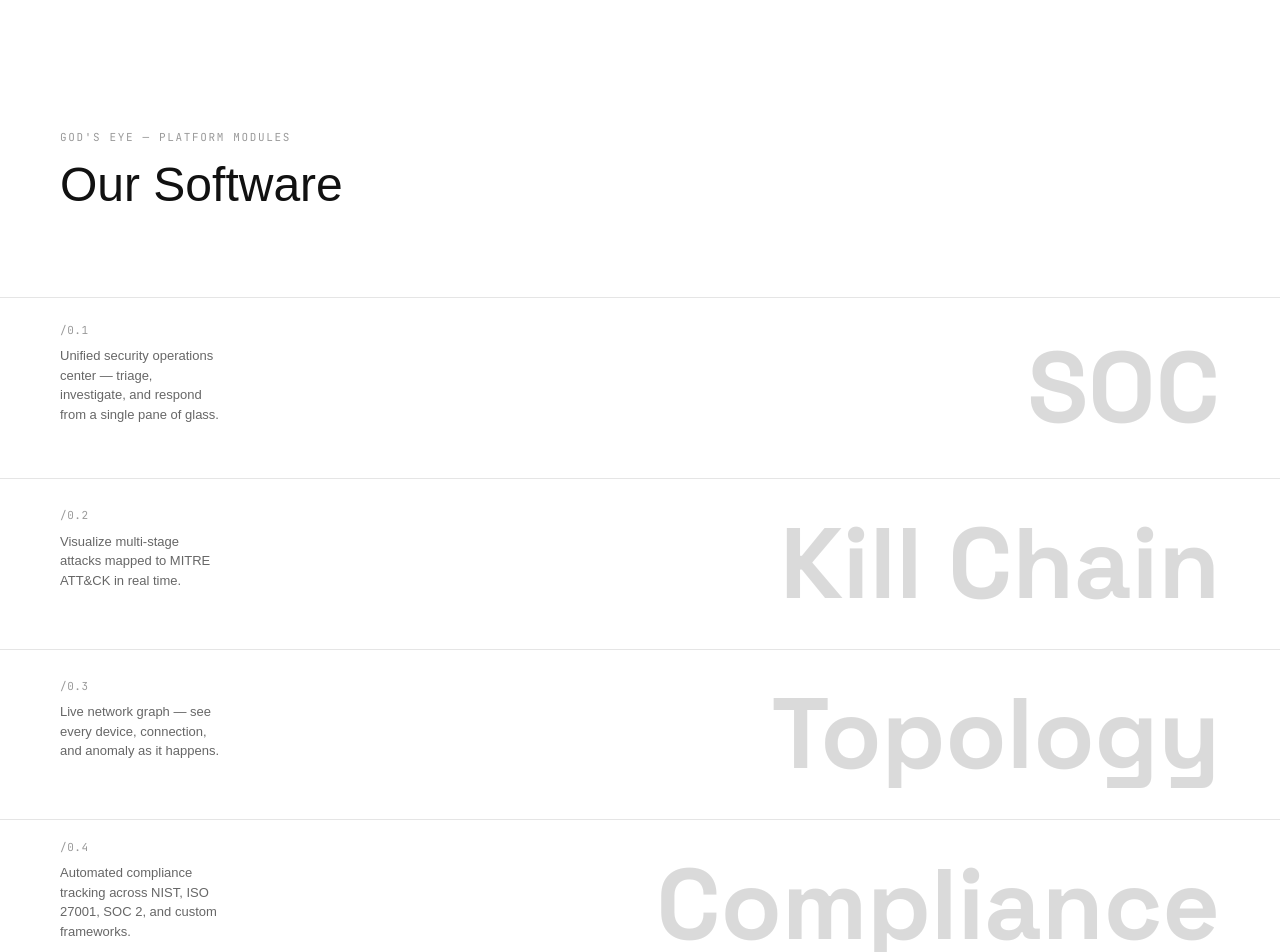
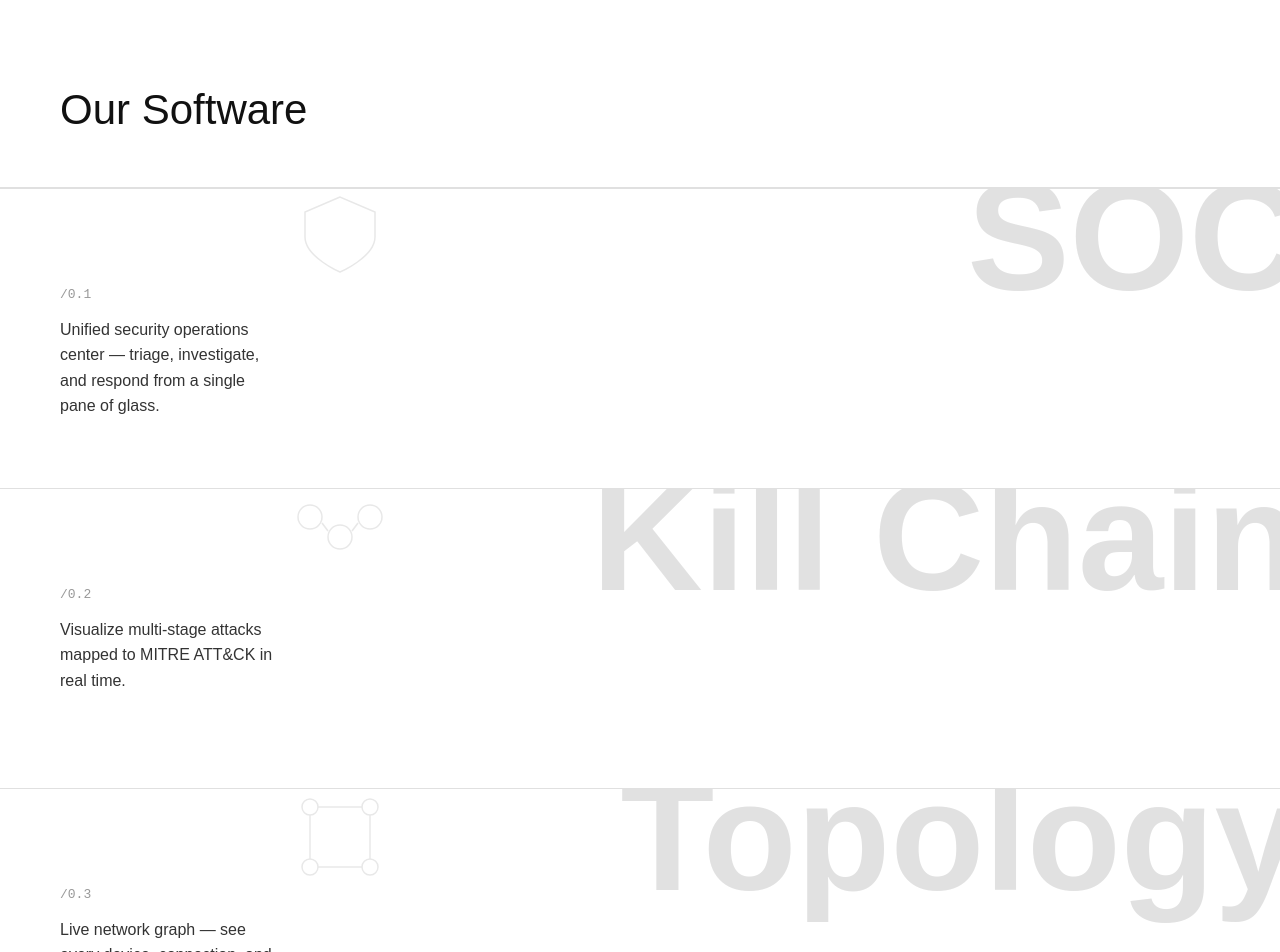
Before and after one commit to Fnc-Jit/Userdashboardui, a React (Vite) app: page / in a window 1280 px wide. Shown: the part 4560-5512 px from the top of the page. Built offline with nearby package versions, Linux system fonts and the light colour scheme.

Commit message:
Refactor platform modules to "Our Software" section with simplified layout

```diff
--- a/src/app/pages/LandingPage.tsx
+++ b/src/app/pages/LandingPage.tsx
@@ -808,105 +808,190 @@ export default function LandingPage() {
         ))}
       </section>
 
-      {/* ═══════════ GOD'S EYE PLATFORM MODULES SECTION ═══════════ */}
-      <section id="platform-modules" className="py-0 px-0" style={{ background: '#ffffff', fontFamily: "'DM Sans', sans-serif" }}>
+      {/* ═══════════ OUR SOFTWARE SECTION ═══════════ */}
+      <section id="our-software" className="py-0 px-0" style={{ background: '#ffffff', fontFamily: "'DM Sans', sans-serif" }}>
         <style>{`
-          .module-row {
-            animation: fadeIn 0.6s ease-in;
-          }
-
-          @keyframes fadeIn {
-            from { opacity: 0; }
-            to { opacity: 1; }
-          }
-
-          @media (min-width: 769px) {
-            .module-row {
-              grid-template-columns: 160px 1fr auto !important;
+          .software-heading {
+            padding: 40px 60px;
+            border-bottom: 1px solid #e0e0e0;
+          }
+
+          .software-row {
+            position: relative;
+            padding: 48px 0;
+            border-top: 1px solid #e0e0e0;
+            overflow: hidden;
+            min-height: 300px;
+          }
+
+          .software-row:last-of-type {
+            border-bottom: 1px solid #e0e0e0;
+          }
+
+          .software-row-content {
+            position: relative;
+            height: 100%;
+            padding: 0 60px;
+          }
+
+          .software-version {
+            position: absolute;
+            left: 60px;
+            top: 48px;
+            font-family: monospace;
+            font-size: 13px;
+            color: #999999;
+            font-weight: 400;
+          }
+
+          .software-description {
+            position: absolute;
+            left: 60px;
+            top: 80px;
+            font-size: 16px;
+            line-height: 1.6;
+            color: #333333;
+            font-weight: 400;
+            max-width: 220px;
+          }
+
+          .software-learn-more {
+            position: absolute;
+            left: 60px;
+            top: 200px;
+            font-size: 13px;
+            color: #c0392b;
+            font-weight: 500;
+            opacity: 0;
+            transition: opacity 0.25s ease;
+            background: none;
+            border: none;
+            cursor: pointer;
+            padding: 0;
+            margin: 0;
+          }
+
+          .software-symbol {
+            position: absolute;
+            left: 280px;
+            top: 50%;
+            transform: translateY(-50%);
+            width: 120px;
+            height: 120px;
+            opacity: 1;
+            transition: opacity 0.3s ease;
+          }
+
+          .software-wordmark {
+            position: absolute;
+            right: -20px;
+            top: 50%;
+            transform: translateY(-50%);
+            font-size: clamp(80px, 12vw, 160px);
+            font-weight: 700;
+            color: #111111;
+            opacity: 0.12;
+            transition: opacity 0.3s ease;
+            white-space: nowrap;
+            user-select: none;
+            pointer-events: none;
+          }
+
+          .software-row:hover .software-symbol {
+            opacity: 0;
+          }
+
+          .software-row:hover .software-wordmark {
+            opacity: 0.06;
+          }
+
+          .software-row:hover .software-learn-more {
+            opacity: 1;
+          }
+
+          @media (max-width: 768px) {
+            .software-heading {
+              padding: 32px 24px;
             }
-          }
-
-          @media (max-width: 768px) {
-            .module-row {
-              grid-template-columns: 1fr !important;
-              padding: 24px !important;
-              min-height: auto !important;
-              gap: 16px !important;
+
+            .software-heading h1 {
+              font-size: 28px !important;
             }
 
-            .module-row [data-wordmark] {
-              display: none !important;
+            .software-row {
+              padding: 32px 0;
+              min-height: auto;
             }
 
-            .module-row [data-mockup] {
-              display: none !important;
+            .software-row-content {
+              padding: 0 24px;
             }
 
-            .platform-header {
-              padding: 40px 24px !important;
+            .software-version {
+              left: 24px;
+              top: 0;
             }
-          }
-
-          @media (max-width: 480px) {
-            .platform-header {
-              padding: 32px 16px !important;
+
+            .software-description {
+              left: 24px;
+              top: 24px;
+              font-size: 14px;
+              max-width: 100%;
             }
 
-            .platform-header h1 {
-              font-size: 24px !important;
+            .software-learn-more {
+              left: 24px;
+              top: 120px;
             }
 
-            .module-row {
-              padding: 16px !important;
+            .software-symbol {
+              display: none;
             }
+
+            .software-wordmark {
+              display: none;
+            }
           }
         `}</style>
+
         {/* Section Header */}
-        <div className="platform-header" style={{ padding: '80px 60px', borderBottom: '1px solid #e5e5e5' }}>
-          <div className="font-mono tracking-widest mb-4" style={{ fontSize: '11px', color: 'rgba(0,0,0,0.4)', letterSpacing: '0.15em' }}>
-            GOD'S EYE — PLATFORM MODULES
-          </div>
-          <h1 className="text-3xl md:text-4xl lg:text-5xl font-light mb-2" style={{ color: '#111111', fontWeight: 400, fontFamily: "'DM Sans', sans-serif" }}>
+        <div className="software-heading">
+          <h1 className="text-4xl lg:text-5xl mb-4" style={{ color: '#111111', fontWeight: 400, fontSize: '42px' }}>
             Our Software
           </h1>
         </div>
 
-        {/* Platform Modules Grid */}
+        {/* Software Rows */}
         {[
           {
             version: '/0.1',
             title: 'SOC',
             desc: 'Unified security operations center — triage, investigate, and respond from a single pane of glass.',
-            mockupTabs: ['SOC Workbench', 'Live Alerts', 'Investigations'],
-            mockupContent: 'soc',
+            icon: 'shield',
           },
           {
             version: '/0.2',
             title: 'Kill Chain',
             desc: 'Visualize multi-stage attacks mapped to MITRE ATT&CK in real time.',
-            mockupTabs: ['Kill Chain', 'ATT&CK Heatmap'],
-            mockupContent: 'killchain',
+            icon: 'chain',
           },
           {
             version: '/0.3',
             title: 'Topology',
             desc: 'Live network graph — see every device, connection, and anomaly as it happens.',
-            mockupTabs: ['Network Topology'],
-            mockupContent: 'topology',
+            icon: 'network',
           },
           {
             version: '/0.4',
             title: 'Compliance',
             desc: 'Automated compliance tracking across NIST, ISO 27001, SOC 2, and custom frameworks.',
-            mockupTabs: ['Compliance'],
-            mockupContent: 'compliance',
+            icon: 'checkmark',
           },
           {
             version: '/0.5',
             title: 'Threat Intel',
             desc: 'Aggregated threat intelligence — IOCs, actor profiles, and real-time feed correlation.',
-            mockupTabs: ['Threat Intel'],
-            mockupContent: 'threatintel',
+            icon: 'radar',
           },
         ].map((module, idx) => (
           <motion.div
@@ -915,206 +1000,62 @@ export default function LandingPage() {
             whileInView={{ opacity: 1 }}
             transition={{ duration: 0.6 }}
             viewport={{ once: true }}
-            className="module-row group relative overflow-hidden border-b"
-            style={{
-              background: '#ffffff',
-              borderColor: '#e5e5e5',
-              cursor: 'default',
-              display: 'grid',
-              gridTemplateColumns: '160px 1fr auto',
-              minHeight: '120px',
-              alignItems: 'center',
-              padding: '0 60px',
-              gap: '40px',
-            }}
-            onMouseEnter={(e) => {
-              const row = e.currentTarget as HTMLElement;
-              const learnMore = row.querySelector('[data-learn-more]') as HTMLElement;
-              const mockup = row.querySelector('[data-mockup]') as HTMLElement;
-              const wordmark = row.querySelector('[data-wordmark]') as HTMLElement;
-              if (learnMore) learnMore.style.opacity = '1';
-              if (mockup) {
-                mockup.style.opacity = '1';
-                mockup.style.transform = 'translateY(0)';
-              }
-              if (wordmark) wordmark.style.opacity = '0.07';
-            }}
-            onMouseLeave={(e) => {
-              const row = e.currentTarget as HTMLElement;
-              const learnMore = row.querySelector('[data-learn-more]') as HTMLElement;
-              const mockup = row.querySelector('[data-mockup]') as HTMLElement;
-              const wordmark = row.querySelector('[data-wordmark]') as HTMLElement;
-              if (learnMore) learnMore.style.opacity = '0';
-              if (mockup) {
-                mockup.style.opacity = '0';
-                mockup.style.transform = 'translateY(10px)';
-              }
-              if (wordmark) wordmark.style.opacity = '0.15';
-            }}
+            className="software-row group"
           >
-            {/* Column 1: Version + Description + Learn More */}
-            <div style={{ display: 'flex', flexDirection: 'column', minWidth: '160px' }}>
-              <div className="font-mono" style={{ fontSize: '11px', color: 'rgba(0,0,0,0.4)', marginBottom: '8px', letterSpacing: '0.05em' }}>
-                {module.version}
-              </div>
-              <p className="leading-relaxed" style={{ fontSize: '13px', fontWeight: 300, color: 'rgba(0,0,0,0.6)', lineHeight: '1.5', marginBottom: '12px' }}>
-                {module.desc}
-              </p>
-              <button
-                onClick={() => openModal(module.title)}
-                data-learn-more="true"
-                className="inline-flex items-center gap-1 transition-all duration-250 opacity-0"
-                style={{ fontSize: '12px', color: '#c0392b', fontWeight: 500 }}
-              >
+            <div className="software-row-content">
+              <div className="software-version">{module.version}</div>
+              <p className="software-description">{module.desc}</p>
+              <button onClick={() => openModal(module.title)} className="software-learn-more">
                 Learn more ›
               </button>
-            </div>
-
-            {/* Column 2: Mockup */}
-            <div
-              data-mockup="true"
-              className="transition-all duration-400 opacity-0"
-              style={{ transform: 'translateY(10px)', maxWidth: '440px' }}
-            >
-              <div
-                style={{
-                  background: '#0d0d0d',
-                  borderRadius: '8px',
-                  overflow: 'hidden',
-                  boxShadow: '0 4px 24px rgba(0,0,0,0.3)',
-                }}
-              >
-                {/* macOS-style Top Bar */}
-                <div style={{ background: '#1a1a1a', padding: '8px 12px', display: 'flex', alignItems: 'center', gap: '8px' }}>
-                  {/* Colored Dots */}
-                  <div style={{ width: '7px', height: '7px', borderRadius: '50%', background: '#ff5f56' }} />
-                  <div style={{ width: '7px', height: '7px', borderRadius: '50%', background: '#ffbd2e' }} />
-                  <div style={{ width: '7px', height: '7px', borderRadius: '50%', background: '#27c93f' }} />
-                  {/* Tab Labels */}
-                  <div style={{ marginLeft: '12px', display: 'flex', gap: '16px' }}>
-                    {module.mockupTabs.map((tab, tabIdx) => (
-                      <div key={tabIdx} style={{ fontSize: '9px', fontFamily: 'monospace', color: tabIdx === 0 ? '#ffffff' : '#888888', fontWeight: tabIdx === 0 ? 500 : 400 }}>
-                        {tab}
-                      </div>
-                    ))}
-                  </div>
-                </div>
-
-                {/* Mockup Body */}
-                <div style={{ padding: '10px', color: '#ffffff', fontSize: '11px', fontFamily: 'monospace', minHeight: '140px' }}>
-                  {module.mockupContent === 'soc' && (
-                    <div style={{ display: 'flex', flexDirection: 'column', gap: '6px' }}>
-                      <div style={{ padding: '6px 8px', background: 'rgba(255,95,86,0.1)', borderLeft: '3px solid #ff5f56', fontSize: '9px' }}>
-                        <div style={{ color: '#ff5f56', fontWeight: 500 }}>CRITICAL</div>
-                        <div style={{ color: '#aaa', fontSize: '8px', marginTop: '2px' }}>Unauthorized access attempt - 10.1.2.15</div>
-                      </div>
-                      <div style={{ padding: '6px 8px', background: 'rgba(255,189,46,0.1)', borderLeft: '3px solid #ffbd2e', fontSize: '9px' }}>
-                        <div style={{ color: '#ffbd2e', fontWeight: 500 }}>HIGH</div>
-                        <div style={{ color: '#aaa', fontSize: '8px', marginTop: '2px' }}>Suspicious port scan detected</div>
-                      </div>
-                      <div style={{ padding: '6px 8px', background: 'rgba(255,95,86,0.1)', borderLeft: '3px solid #ff5f56', fontSize: '9px' }}>
-                        <div style={{ color: '#ff5f56', fontWeight: 500 }}>CRITICAL</div>
-                        <div style={{ color: '#aaa', fontSize: '8px', marginTop: '2px' }}>Malware signature match - endpoint-08</div>
-                      </div>
-                    </div>
-                  )}
-                  {module.mockupContent === 'killchain' && (
-                    <div style={{ display: 'flex', flexDirection: 'column', gap: '8px' }}>
-                      <div style={{ display: 'flex', gap: '4px', alignItems: 'center', fontSize: '8px', color: '#aaa' }}>
-                        <div style={{ padding: '3px 6px', background: '#4a90e2', borderRadius: '2px', color: '#fff' }}>Recon</div>
-                        <span>→</span>
-                        <div style={{ padding: '3px 6px', background: '#f5a623', borderRadius: '2px', color: '#000' }}>Init Access</div>
-                        <span>→</span>
-                        <div style={{ padding: '3px 6px', background: '#7ed321', borderRadius: '2px', color: '#000' }}>Lateral</div>
-                      </div>
-                      <div style={{ display: 'flex', gap: '8px', fontSize: '8px', color: '#aaa' }}>
-                        <div style={{ padding: '3px 6px', background: 'rgba(74,144,226,0.2)', borderRadius: '2px' }}>Spear-Phishing: 3</div>
-                        <div style={{ padding: '3px 6px', background: 'rgba(245,166,35,0.2)', borderRadius: '2px' }}>Exploit: 2</div>
-                      </div>
-                    </div>
-                  )}
-                  {module.mockupContent === 'topology' && (
-                    <div style={{ display: 'grid', gridTemplateColumns: 'repeat(4, 1fr)', gap: '6px' }}>
-                      {['FW', 'SW', 'DC', 'AS', 'EP', 'EP', 'IoT', 'DB'].map((label, i) => {
-                        const colors = ['#ff5f56', '#27c93f', '#ffbd2e', '#4a90e2'];
-                        return (
-                          <div key={i} style={{ display: 'flex', flexDirection: 'column', alignItems: 'center', gap: '2px' }}>
-                            <div
-                              style={{
-                                width: '24px',
-                                height: '24px',
-                                borderRadius: '50%',
-                                background: colors[i % colors.length],
-                                opacity: 0.8,
-                              }}
-                            />
-                            <div style={{ fontSize: '7px', color: '#aaa', textAlign: 'center' }}>{label}</div>
-                          </div>
-                        );
-                      })}
-                    </div>
-                  )}
-                  {module.mockupContent === 'compliance' && (
-                    <div style={{ display: 'flex', flexDirection: 'column', gap: '8px' }}>
-                      {[
-                        { name: 'NIST CSF', score: 82, color: '#27c93f' },
-                        { name: 'ISO 27001', score: 67, color: '#ffbd2e' },
-                        { name: 'SOC 2', score: 91, color: '#27c93f' },
-                        { name: 'PCI-DSS', score: 44, color: '#ff5f56' },
-                      ].map((fw, i) => (
-                        <div key={i} style={{ display: 'flex', justifyContent: 'space-between', alignItems: 'center', fontSize: '8px' }}>
-                          <div style={{ color: '#aaa' }}>{fw.name}</div>
-                          <div style={{ width: '80px', height: '2px', background: '#333', borderRadius: '1px', overflow: 'hidden' }}>
-                            <div
-                              style={{
-                                height: '100%',
-                                width: fw.score + '%',
-                                background: fw.color,
-                              }}
-                            />
-                          </div>
-                          <div style={{ color: '#aaa', minWidth: '20px', textAlign: 'right' }}>{fw.score}%</div>
-                        </div>
-                      ))}
-                    </div>
-                  )}
-                  {module.mockupContent === 'threatintel' && (
-                    <div style={{ display: 'flex', flexDirection: 'column', gap: '6px' }}>
-                      {[
-                        { name: 'APT28', tag: 'Nation-State', color: '#ff5f56' },
-                        { name: '192.168.1.100', tag: 'IOC', color: '#ffbd2e' },
-                        { name: 'LockBit', tag: 'Ransomware', color: '#ff5f56' },
-                        { name: 'Mimikatz', tag: 'TTP', color: '#4a90e2' },
-                      ].map((threat, i) => (
-                        <div key={i} style={{ display: 'flex', justifyContent: 'space-between', alignItems: 'center', fontSize: '8px' }}>
-                          <div style={{ color: '#aaa' }}>{threat.name}</div>
-                          <div style={{ padding: '2px 6px', background: threat.color, borderRadius: '2px', color: '#fff', fontWeight: 500, fontSize: '7px' }}>
-                            {threat.tag}
-                          </div>
-                        </div>
-                      ))}
-                    </div>
-                  )}
-                </div>
+
+              {/* Ghost Symbol */}
+              <div className="software-symbol" data-symbol={module.icon}>
+                {module.icon === 'shield' && (
+                  <svg viewBox="0 0 120 120" fill="none" stroke="#e8e8e8" strokeWidth="1.5">
+                    <path d="M60 20L25 35v25c0 20 35 35 35 35s35-15 35-35v-25L60 20z" />
+                  </svg>
+                )}
+                {module.icon === 'chain' && (
+                  <svg viewBox="0 0 120 120" fill="none" stroke="#e8e8e8" strokeWidth="1.5">
+                    <circle cx="30" cy="40" r="12" />
+                    <circle cx="60" cy="60" r="12" />
+                    <circle cx="90" cy="40" r="12" />
+                    <line x1="42" y1="46" x2="48" y2="54" />
+                    <line x1="72" y1="54" x2="78" y2="46" />
+                  </svg>
+                )}
+                {module.icon === 'network' && (
+                  <svg viewBox="0 0 120 120" fill="none" stroke="#e8e8e8" strokeWidth="1.5">
+                    <circle cx="30" cy="30" r="8" />
+                    <circle cx="90" cy="30" r="8" />
+                    <circle cx="30" cy="90" r="8" />
+                    <circle cx="90" cy="90" r="8" />
+                    <line x1="38" y1="30" x2="82" y2="30" />
+                    <line x1="30" y1="38" x2="30" y2="82" />
+                    <line x1="38" y1="90" x2="82" y2="90" />
+                    <line x1="90" y1="38" x2="90" y2="82" />
+                  </svg>
+                )}
+                {module.icon === 'checkmark' && (
+                  <svg viewBox="0 0 120 120" fill="none" stroke="#e8e8e8" strokeWidth="1.5">
+                    <path d="M30 60L50 80L90 30" strokeLinecap="round" strokeLinejoin="round" />
+                    <circle cx="60" cy="60" r="45" />
+                  </svg>
+                )}
+                {module.icon === 'radar' && (
+                  <svg viewBox="0 0 120 120" fill="none" stroke="#e8e8e8" strokeWidth="1.5">
+                    <circle cx="60" cy="60" r="30" />
+                    <circle cx="60" cy="60" r="20" />
+                    <circle cx="60" cy="60" r="10" />
+                    <line x1="60" y1="30" x2="60" y2="90" />
+                    <line x1="30" y1="60" x2="90" y2="60" />
+                  </svg>
+                )}
               </div>
-            </div>
-
-            {/* Column 3: Wordmark */}
-            <div
-              data-wordmark="true"
-              style={{
-                fontSize: 'clamp(52px, 8vw, 100px)',
-                fontWeight: 700,
-                color: '#111111',
-                opacity: 0.15,
-                transition: 'opacity 0.4s ease',
-                textAlign: 'right',
-                lineHeight: 1,
-                whiteSpace: 'nowrap',
-                fontFamily: "'Space Grotesk', 'Courier New', monospace",
-              }}
-            >
-              {module.title}
+
+              {/* Wordmark */}
+              <div className="software-wordmark">{module.title}</div>
             </div>
           </motion.div>
         ))}
```
